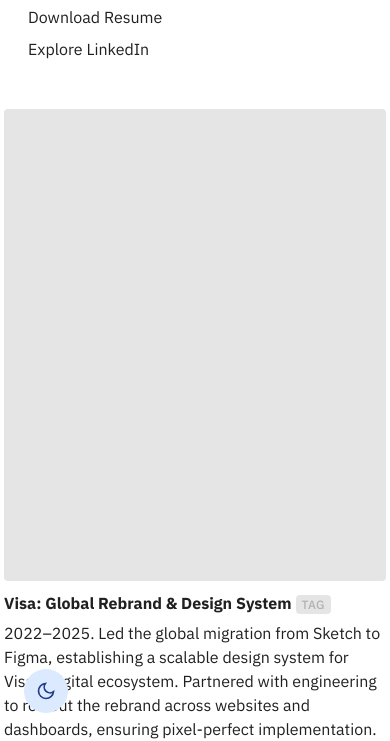
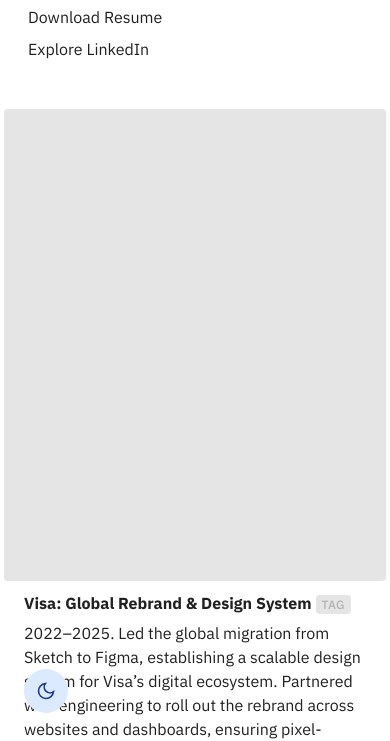
Before and after one commit to ryadovoys/new-portfolio, a website: page index.html in a window 390 px wide. Shown: the part 107-848 px from the top of the page. Drawn offline with nearby package versions, Linux system fonts and the light colour scheme; no server answers.

Commit message:
style: align mobile card text

```diff
--- a/css/components/card.css
+++ b/css/components/card.css
@@ -170,6 +170,13 @@
     }
 }
 
+@media (max-width: 768px) {
+    .card__content {
+        padding-left: var(--space-5);
+        padding-right: var(--space-5);
+    }
+}
+
 /* =================================================================
    ADD CARD PLACEHOLDER
    ================================================================= */
```
